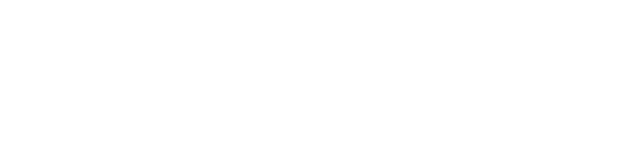
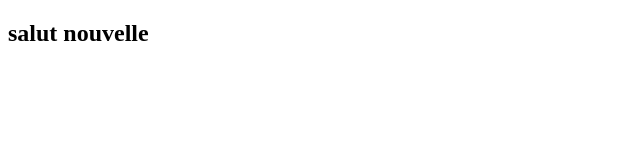
Before and after one commit to tellaianiss/flex-grid, a plain HTML site: page index.html in a window 1280 px wide. Shown: the whole page, without its empty margins (0-640 px from the left). Drawn offline with Linux system fonts and the light colour scheme.

Commit message:
add navbar

```diff
--- a/index.html
+++ b/index.html
@@ -1,5 +1,6 @@
 <!DOCTYPE html>
 <html lang="en">
+
 <head>
     <meta charset="UTF-8">
     <meta http-equiv="X-UA-Compatible" content="IE=edge">
@@ -7,7 +8,13 @@
     <title>Document</title>
     <link rel="stylesheet" href="../flex-grid/style.css ">
 </head>
+
 <body>
+    <nav>
+        <h2> salut nouvelle
 
+        </h2>
+    </nav>
 </body>
+
 </html>
```
